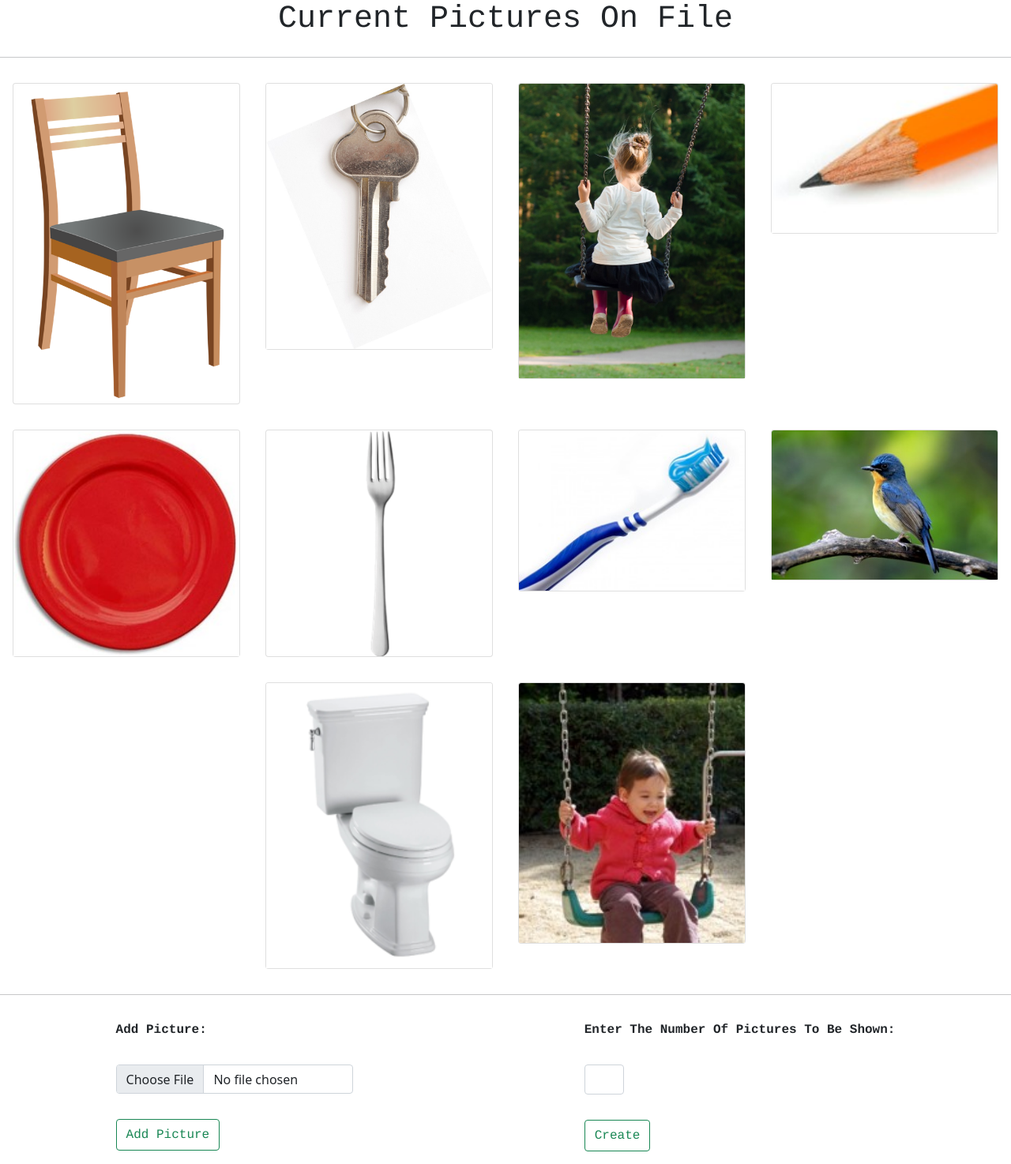
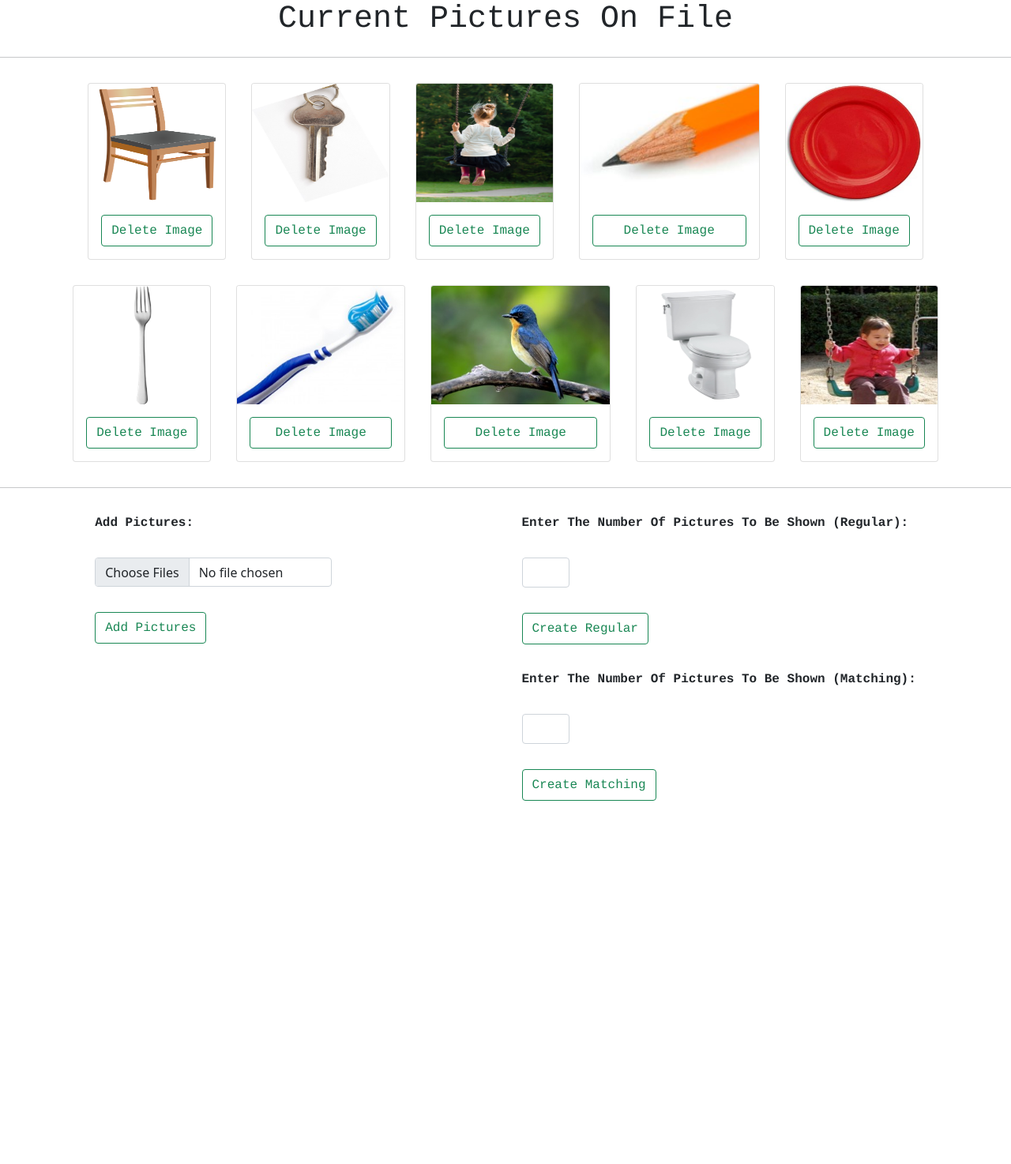
Before and after one commit to K-D0T/momworkrepo, a Django app: page /home in a window 1280 px wide. Shown: the part 56-1530 px from the top of the page at 79% size. After the commit the page ends 1070 px from the top, so only its background shows below. Run offline with Django 3.2, Linux system fonts and the light colour scheme; a user stored in the database is signed in; data comes from the database, SQL or seed files in the repository; both versions use the stored data as it was after the commit.

Commit message:
Added Matching, delete button, fixed height, multiple image upload, ability to select up to 10 random images

```diff
--- a/home/forms.py
+++ b/home/forms.py
@@ -24,6 +24,9 @@ class MainForm(forms.ModelForm):
 			self.fields[i].widget.attrs['class'] = 'form-control m-3'
 			self.fields[i].widget.attrs['style'] = 'height:37px; width: 300px;'
 		self.fields['author'].required = False
+		self.fields['pic'].widget.attrs['multiple'] = 'multiple'
+
+
 class NewUserForm(UserCreationForm):
 	email = forms.EmailField(required=False)
 
--- a/home/urls.py
+++ b/home/urls.py
@@ -10,5 +10,7 @@ urlpatterns = [
     path('', views.login_request, name='login'),
     path('createUser', views.createUser, name='createUser'),
     path('logout/', views.logout_request, name='logout'),
+    path('deleteimage/', views.deleteimage, name='deleteimage'),
+    path('matching/', views.matching, name='matching'),
 
     ]
--- a/home/views.py
+++ b/home/views.py
@@ -4,6 +4,7 @@ from django.urls import reverse
 from django.contrib.auth import login, logout, authenticate
 from django.contrib.auth.forms import AuthenticationForm
 from django.contrib import messages
+import os
 import random
 from home.models import *
 
@@ -28,21 +29,20 @@ def addpics(request):
 
 
 def submitpics(request):
+
 	if request.method != 'POST':
 
 		return HttpResponseRedirect(reverse("home"))
 	else:
 
 		form = MainForm(request.POST, request.FILES)
+		images = request.FILES.getlist('pic')
 
-		if form.is_valid():
-			post = form.save(commit=False)
-			post.author = request.user
-			post.save()
-			return HttpResponseRedirect(reverse('home'))
-		else:
-			print("Form is invalid")
-			return HttpResponseRedirect(reverse('home'))
+		for image in images:
+			SubmitModel.objects.create(pic=image, author=request.user.username)
+
+		return HttpResponseRedirect(reverse('home'))
+
 
 def create(request):
 	if request.method != 'POST':
@@ -96,3 +96,29 @@ def createUser(request):
 		messages.error(request, "Unsuccessful registration. Invalid information.")
 	form = NewUserForm()
 	return render (request=request, template_name="createUser.html", context={"register_form":form})
+
+
+def deleteimage(request):
+
+	if request.method != 'POST':
+
+		return HttpResponseRedirect(reverse("home"))
+	else:
+
+		image = request.POST.get("pic")
+		setup1 = SubmitModel.objects.filter(pic=image)
+		setup1.delete()
+		os.remove("/Users/Kaiden Thrailkill/Desktop/Environment/momwork/momwork/media/" + image)
+
+		return HttpResponseRedirect(reverse('home'))
+def matching(request):
+	numberofpictures = request.POST['quantity']
+	data = list(SubmitModel.objects.filter(author__icontains=request.user).values('pic'))
+	pics = []
+
+	for i in data:
+		pics.append(i['pic'])
+	pics = random.sample(pics, int(numberofpictures))
+	match_pic = random.choice(pics)
+
+	return render(request, 'matching.html', {'pics':pics, 'match_pic':match_pic})
--- a/momwork/Templates/home.html
+++ b/momwork/Templates/home.html
@@ -20,13 +20,17 @@
     </div>
     <hr/>
     <div class="d-flex flex-wrap flex-row justify-content-center">
-
       {% for i in pics %}
-        <div class="p-3">
-          <div class="card" style="width: 18rem;">
-            <img src="/media/{{i}}" class="card-img-top">
+        <form id="" action="{% url 'deleteimage' %}" enctype='multipart/form-data' method="post">
+          {% csrf_token %}
+          <div class="p-3">
+            <div class="card" style="width: auto; height: auto;">
+              <img src="/media/{{i}}" style="height: 150px; width: auto;" class="card-img-top">
+              <input type="text" name="pic" id="pic" value="{{i}}" hidden="True">
+              <button type="signup" class="btn btn-outline-success m-3" style="font-family:courier; height: 40px; width: auto;">Delete Image</button>
+            </div>
           </div>
-        </div>
+        </form>
       {% endfor %}
     </div>
 
@@ -37,9 +41,9 @@
           <form id="MainForm" action="{% url 'submitpics' %}" enctype='multipart/form-data' method="post">
 
             {% csrf_token %}
-            <label class="m-3" for="{{ form.pic.id_for_label }}" style="font-family:courier"><b>Add Picture: </b></label>
+            <label class="m-3" for="{{ form.pic.id_for_label }}" style="font-family:courier"><b>Add Pictures: </b></label>
             {{ form.pic }}
-            <button type="signup" class="btn btn-outline-success m-3" style="font-family:courier; height: 40px; width: auto;">Add Picture</button>
+            <button type="signup" class="btn btn-outline-success m-3" style="font-family:courier; height: 40px; width: auto;">Add Pictures</button>
 
           </form>
         </div>
@@ -48,11 +52,16 @@
 
             {% csrf_token %}
 
-            <label class="m-3" for="quantity" style="font-family:courier"><b>Enter The Number Of Pictures To Be Shown: </b></label>
-            <input class="form-control m-3" style="width: 50px; height: auto;" required="True" type="number" id="quantity" name="quantity" min="1"  max="5">
-            <button type="signup" class="btn btn-outline-success m-3" style="font-family:courier; height: 40px; width: auto;">Create</button>
+            <label class="m-3" for="quantity" style="font-family:courier"><b>Enter The Number Of Pictures To Be Shown (Regular): </b></label>
+            <input class="form-control m-3" style="width: 60px; height: auto;" required="True" type="number" id="quantity" name="quantity" min="1"  max="10">
+            <button type="signup" class="btn btn-outline-success m-3" style="font-family:courier; height: 40px; width: auto;">Create Regular</button>
 
           </form>
+          <form id="MainForm" action="{% url 'matching' %}" enctype='multipart/form-data' method="post">
+            {% csrf_token %}
+            <label class="m-3" for="quantity" style="font-family:courier"><b>Enter The Number Of Pictures To Be Shown (Matching): </b></label>
+            <input class="form-control m-3" style="width: 60px; height: auto;" required="True" type="number" id="quantity" name="quantity" min="1"  max="10">
+            <button type="signup" class="btn btn-outline-success m-3" style="font-family:courier; height: 40px; width: auto;">Create Matching</button>
         </div>
       </div>
     {% endif %}
--- a/momwork/Templates/images.html
+++ b/momwork/Templates/images.html
@@ -5,9 +5,9 @@
 <div class="d-flex flex-wrap flex-row justify-content-center">
 
   {% for i in pics %}
-    <div class="mx-auto">
+    <div class="p-3">
       <div class="card">
-        <img src="/media/{{i}}" class="card-img-top" style="width: 350px; height: auto;">
+        <img src="/media/{{i}}" class="card-img-top" style="width: auto; height: 200px;">
       </div>
     </div>
   {% endfor %}
--- a/momwork/settings.py
+++ b/momwork/settings.py
@@ -127,7 +127,7 @@ STATICFILES_DIRS = (
     os.path.join(BASE_DIR, 'momwork/static'),
 
 )
-print(os.path.join(BASE_DIR, 'static'))
+
 PROJECT_DIR = os.path.dirname(os.path.abspath(__file__))
 
 STATIC_URL = '/static/'
```
Also changed, not shown: momwork/Templates/matching.html (added, +28 -0 lines), db.sqlite3, momwork/media/media/Picture10_731orUw.jpg (added), momwork/media/media/Picture11_m5E9M95.png (added), momwork/media/media/Picture12_GULWkRt.jpg (added), momwork/media/media/Picture2.png (added), momwork/media/media/Picture4_myViTFi.jpg (added), momwork/media/media/Picture5_eI2YChX.jpg (added), momwork/media/media/Picture6_TPH9gz9.jpg (added), momwork/media/media/Picture7_Ote8XTE.jpg (added), momwork/media/media/Picture8_wy4wq64.png (added), momwork/media/media/Picture9_6F373AJ.jpg (added), momwork/media/media/uziiiiii.jpg (deleted).
